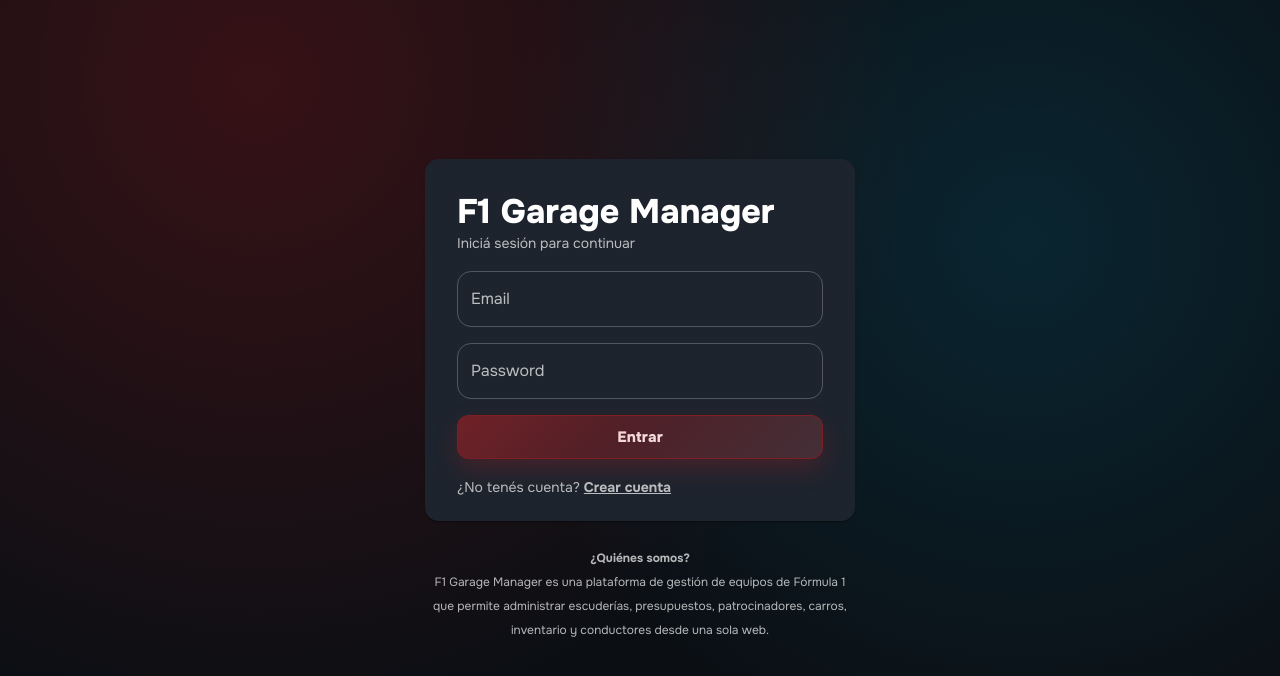
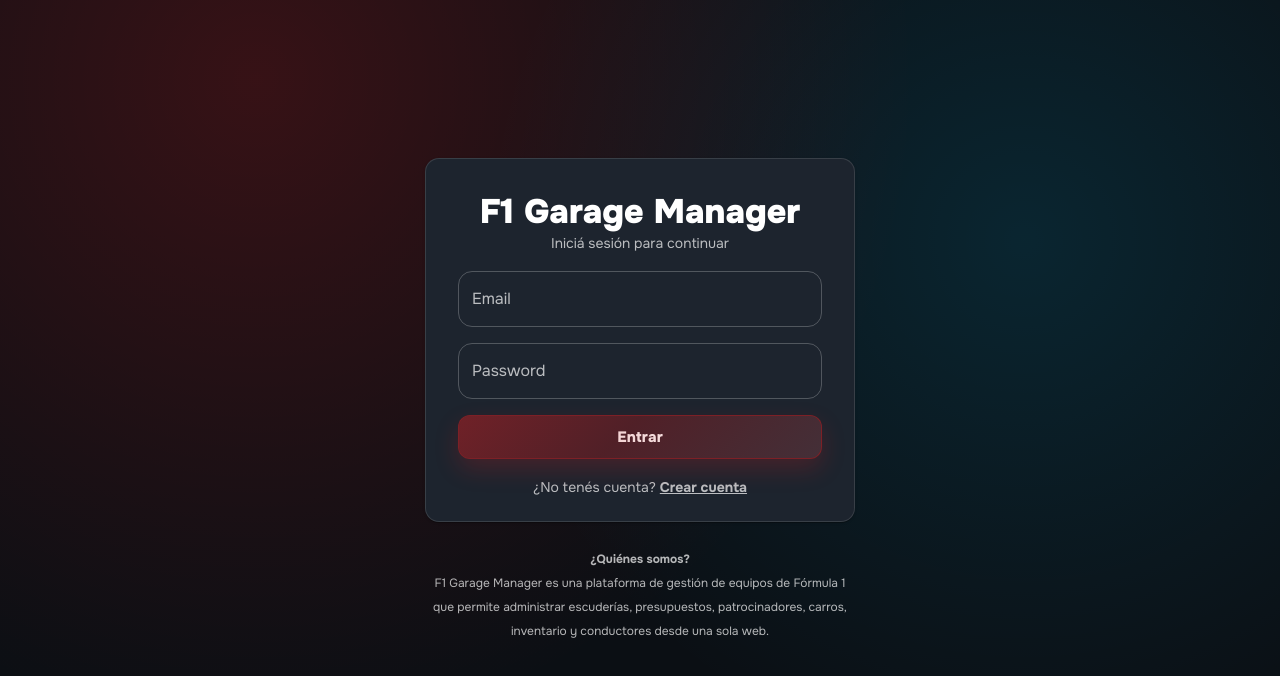
Before and after one commit to Fabbbri/F1GarageManager, a React (Create React App) app in the folder frontend/: page /login in a window 1280 px wide. Shown: the top 676 px of the page. Built offline with nearby package versions, Linux system fonts and the light colour scheme; a web font is replaced by a local one.

Commit message:
Enhance Login and Signup UI with animations and styling
Added card border, blur, and entry animation to Login and Signup pages. Improved button and card hover effects, centered headings and descriptions, and cleaned up code formatting for better readability and user experience.

```diff
--- a/frontend/src/pages/Login.js
+++ b/frontend/src/pages/Login.js
@@ -43,14 +43,32 @@ export default function Login() {
     >
       <Stack spacing={3} alignItems="center">
         {/* CUADRO DE LOGIN */}
-        <Card sx={{ width: "100%", maxWidth: 430, backdropFilter: "blur(8px)" }}>
+        <Card
+          sx={(theme) => ({
+            width: "100%",
+            maxWidth: 430,
+            backdropFilter: "blur(8px)",
+            border: "1px solid",
+            borderColor: "divider",
+            animation: "authEnter 320ms ease",
+            transition: theme.transitions.create(["transform", "box-shadow"], { duration: 180 }),
+            "@keyframes authEnter": {
+              from: { opacity: 0, transform: "translateY(10px)" },
+              to: { opacity: 1, transform: "translateY(0)" },
+            },
+            "&:hover": {
+              transform: "translateY(-2px)",
+              boxShadow: theme.shadows[6],
+            },
+          })}
+        >
           <CardContent sx={{ p: 4 }}>
             <Stack spacing={2.2}>
               <Box>
-                <Typography variant="h4" fontWeight={800}>
+                <Typography variant="h4" fontWeight={900} textAlign="center">
                   F1 Garage Manager
                 </Typography>
-                <Typography variant="body2" color="text.secondary">
+                <Typography variant="body2" color="text.secondary" textAlign="center">
                   Iniciá sesión para continuar
                 </Typography>
               </Box>
@@ -74,13 +92,21 @@ export default function Login() {
                     fullWidth
                     autoComplete="current-password"
                   />
-                  <Button type="submit" variant="contained" size="large">
+                  <Button
+                    type="submit"
+                    variant="contained"
+                    size="large"
+                    sx={(theme) => ({
+                      transition: theme.transitions.create(["transform"], { duration: 160 }),
+                      "&:hover": { transform: "translateY(-1px)" },
+                    })}
+                  >
                     Entrar
                   </Button>
                 </Stack>
               </Box>
 
-              <Typography variant="body2" color="text.secondary">
+              <Typography variant="body2" color="text.secondary" textAlign="center">
                 ¿No tenés cuenta?{" "}
                 <Link to="/signup" style={{ color: "inherit", fontWeight: 700 }}>
                   Crear cuenta
@@ -89,9 +115,6 @@ export default function Login() {
             </Stack>
           </CardContent>
         </Card>
-
-
-
 
         <Box sx={{ maxWidth: 430, textAlign: "center" }}>
           <Typography variant="caption" color="text.secondary">
--- a/frontend/src/pages/Signup.js
+++ b/frontend/src/pages/Signup.js
@@ -2,7 +2,15 @@ import React, { useState } from "react";
 import { Link, useNavigate } from "react-router-dom";
 import { signup } from "../services/auth";
 import {
-  Box, Card, CardContent, Typography, TextField, Button, Alert, Stack, MenuItem
+  Box,
+  Card,
+  CardContent,
+  Typography,
+  TextField,
+  Button,
+  Alert,
+  Stack,
+  MenuItem,
 } from "@mui/material";
 
 export default function Signup() {
@@ -19,7 +27,6 @@ export default function Signup() {
     setError("");
 
     try {
-    // validaciones...
       await signup({ name, email, password, role });
       navigate("/dashboard");
     } catch (err) {
@@ -38,14 +45,32 @@ export default function Signup() {
         background: "radial-gradient(1200px circle at 20% 10%, rgba(255,30,30,0.18), transparent 55%), radial-gradient(900px circle at 80% 30%, rgba(0,200,255,0.12), transparent 60%)",
       }}
     >
-      <Card sx={{ width: "100%", maxWidth: 480 }}>
+      <Card
+        sx={(theme) => ({
+          width: "100%",
+          maxWidth: 480,
+          border: "1px solid",
+          borderColor: "divider",
+          backdropFilter: "blur(8px)",
+          animation: "authEnter 320ms ease",
+          transition: theme.transitions.create(["transform", "box-shadow"], { duration: 180 }),
+          "@keyframes authEnter": {
+            from: { opacity: 0, transform: "translateY(10px)" },
+            to: { opacity: 1, transform: "translateY(0)" },
+          },
+          "&:hover": {
+            transform: "translateY(-2px)",
+            boxShadow: theme.shadows[6],
+          },
+        })}
+      >
         <CardContent sx={{ p: 4 }}>
           <Stack spacing={2.2}>
             <Box>
-              <Typography variant="h4" fontWeight={800}>
+              <Typography variant="h4" fontWeight={900} textAlign="center">
                 Crear cuenta
               </Typography>
-              <Typography variant="body2" color="text.secondary">
+              <Typography variant="body2" color="text.secondary" textAlign="center">
                 Registrate para entrar al sistema
               </Typography>
             </Box>
@@ -96,7 +121,7 @@ export default function Signup() {
               </Stack>
             </Box>
 
-            <Typography variant="body2" color="text.secondary">
+            <Typography variant="body2" color="text.secondary" textAlign="center">
               ¿Ya tenés cuenta?{" "}
               <Link to="/login" style={{ color: "inherit", fontWeight: 700 }}>
                 Ir a login
```
Lines whose indentation alone changed are shown as unchanged.
